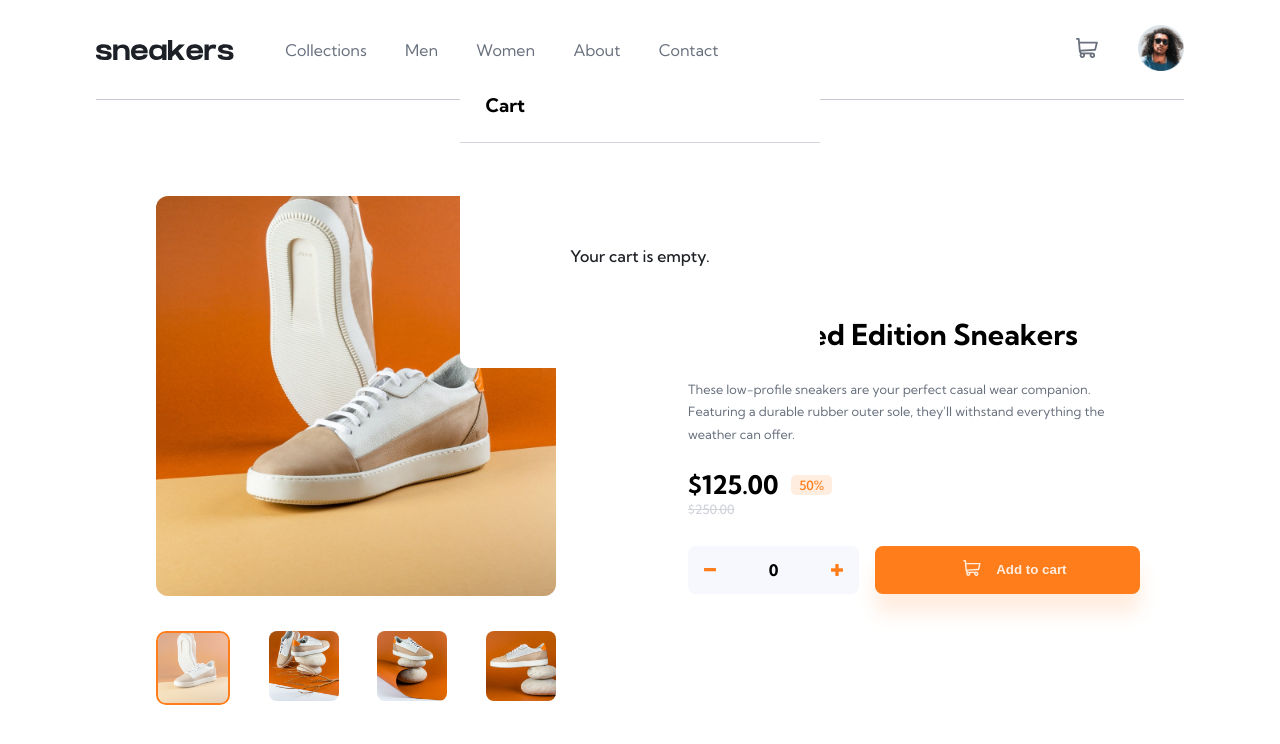
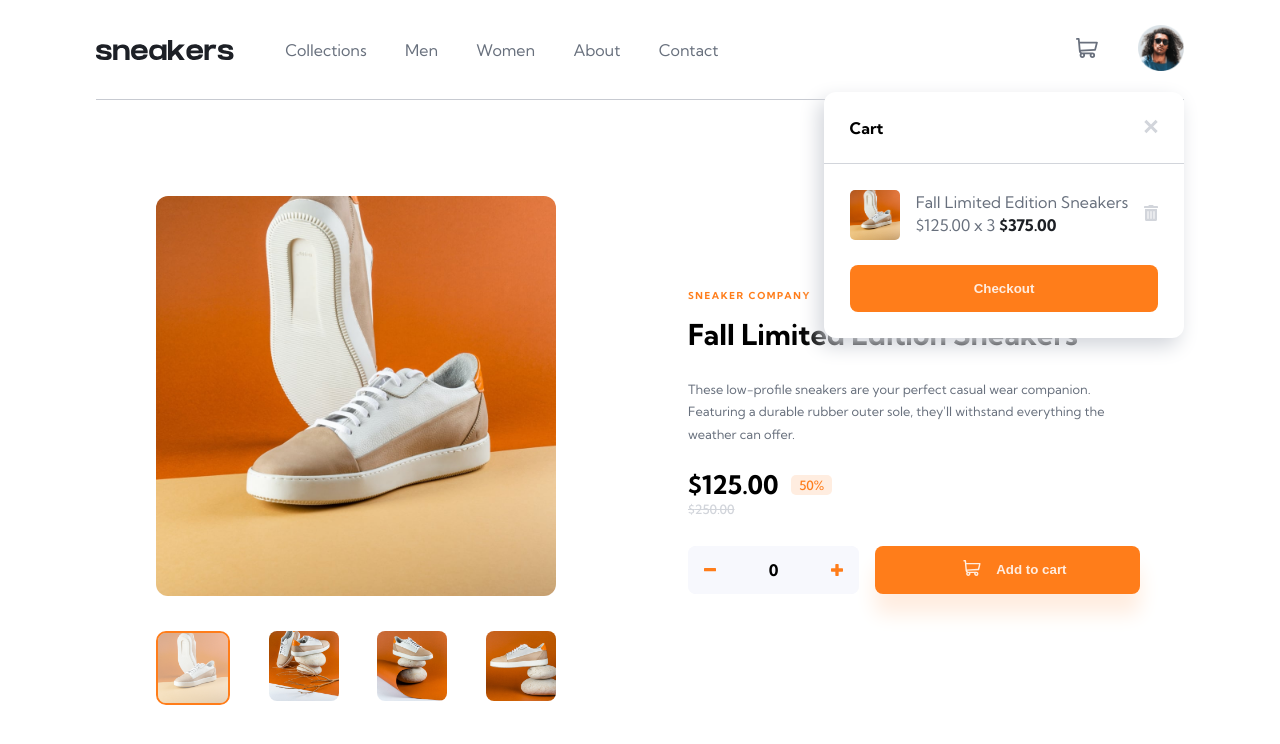
Before and after one commit to cr1deg0/ecommerce-page, a React (Vite) app: page / in a window 1280 px wide. Shown: the top 744 px of the page. Built offline with nearby package versions, Linux system fonts and the light colour scheme.

Commit message:
new cart item component and overal cart styling

```diff
--- a/src/components/Cart/Cart.tsx
+++ b/src/components/Cart/Cart.tsx
@@ -1,14 +1,31 @@
 import React from 'react'
 import './styles/Cart.scss'
+import CartItem from '../CartItem/CartItem'
 
 const Cart = () => {
 	return (
 		<div className='cart'>
-			<h3>Cart</h3>
-			<div>
-				<p>Your cart is empty.</p>
-				{/* CartItem */}
-				{/* Checkout button */}
+			<div className='cart-header'>
+				<h3>Cart</h3>
+				<button>
+					<svg
+						width='14'
+						height='15'
+						xmlns='http://www.w3.org/2000/svg'
+						role='img'
+						aria-label='Close menu icon'
+					>
+						<path
+							d='m11.596.782 2.122 2.122L9.12 7.499l4.597 4.597-2.122 2.122L7 9.62l-4.595 4.597-2.122-2.122L4.878 7.5.282 2.904 2.404.782l4.595 4.596L11.596.782Z'
+							fill-rule='evenodd'
+						/>
+					</svg>
+				</button>
+			</div>
+			<div className='cart-container'>
+				{/* <p className='cart-empty'>Your cart is empty.</p> */}
+				<CartItem />
+				<button className='cart-checkout'>Checkout</button>
 			</div>
 		</div>
 	)
--- a/src/components/Cart/styles/Cart.scss
+++ b/src/components/Cart/styles/Cart.scss
@@ -4,27 +4,55 @@
 .cart {
 	position: absolute;
 	width: $cart-width;
-	height: 300px;
 	z-index: 100;
 	background-color: $white;
-	margin-left: calc((100vw - $cart-width) / 2);
+	right: calc((100vw - $cart-width) / 2);
 	top: calc($small-screen-header-height + 0.5rem);
 	border-radius: 12px;
 	display: grid;
 	grid-template-rows: min-content auto;
 
-	h3 {
+	.cart-header {
+		@include flex-center;
+		justify-content: space-between;
 		padding: 1.6rem;
 		border-bottom: 1px solid $neutral-300;
+		h3 {
+			font-size: $fs-500;
+		}
+		button {
+			background-color: inherit;
+			fill: $neutral-300;
+		}
+		button:hover,
+		button:focus {
+			fill: $primary-300;
+		}
 	}
-	div {
+
+	.cart-container {
 		padding: 1.6rem;
-		justify-self: center;
-		align-self: center;
-		p {
+		// justify-self: center;
+		// align-self: center;
+		.cart-empty {
 			color: $neutral-500;
 			font-weight: $font-medium;
 			justify-self: center;
 		}
+		.cart-checkout {
+			background-color: $primary-300;
+			color: $primary-100;
+			font-weight: $font-bold;
+			width: 100%;
+			padding-block: 1rem;
+			border-radius: 8px;
+		}
 	}
 }
+@media (min-width: $small-screen) {
+	.cart {
+		right: $big-screen-margin;
+		top: calc($big-screen-header-height - 0.5rem);
+		box-shadow: -5px 8px 20px $neutral-300;
+	}
+}
--- /dev/null
+++ b/src/components/CartItem/CartItem.tsx
@@ -0,0 +1,32 @@
+import './styles/CartItem.scss'
+import productData from '../../data/productData'
+
+const CartItem = () => {
+	const data = productData[0]
+	return (
+		<div className='cart-item'>
+			<img src={data.images[0].src} alt={data.images[0].alt}></img>
+			<span>
+				<h5 className='item-data'>{data.name}</h5>
+				<p className='item-data'>
+					${data.discounted_price} x 3{' '}
+					<span className='item-data bold'>$375.00</span>
+				</p>
+			</span>
+			<button>
+				<svg
+					width='14'
+					height='16'
+					xmlns='http://www.w3.org/2000/svg'
+				>
+					<path
+						d='M0 2.625V1.75C0 1.334.334 1 .75 1h3.5l.294-.584A.741.741 0 0 1 5.213 0h3.571a.75.75 0 0 1 .672.416L9.75 1h3.5c.416 0 .75.334.75.75v.875a.376.376 0 0 1-.375.375H.375A.376.376 0 0 1 0 2.625Zm13 1.75V14.5a1.5 1.5 0 0 1-1.5 1.5h-9A1.5 1.5 0 0 1 1 14.5V4.375C1 4.169 1.169 4 1.375 4h11.25c.206 0 .375.169.375.375ZM4.5 6.5c0-.275-.225-.5-.5-.5s-.5.225-.5.5v7c0 .275.225.5.5.5s.5-.225.5-.5v-7Zm3 0c0-.275-.225-.5-.5-.5s-.5.225-.5.5v7c0 .275.225.5.5.5s.5-.225.5-.5v-7Zm3 0c0-.275-.225-.5-.5-.5s-.5.225-.5.5v7c0 .275.225.5.5.5s.5-.225.5-.5v-7Z'
+						fill-rule='nonzero'
+					/>
+				</svg>
+			</button>
+		</div>
+	)
+}
+
+export default CartItem
--- /dev/null
+++ b/src/components/CartItem/styles/CartItem.scss
@@ -0,0 +1,28 @@
+@import '../../../globalStyles/variables.scss';
+@import '../../../globalStyles/mixins.scss';
+
+.cart-item {
+	@include flex-center;
+	justify-content: space-between;
+	margin-bottom: 1.6rem;
+	img {
+		max-width: 50px;
+		border-radius: 5px;
+	}
+	.item-data {
+		color: $neutral-400;
+		font-weight: $font-regular;
+		font-size: $fs-500;
+		margin-bottom: 0.2rem;
+	}
+	.bold {
+		color: $neutral-500;
+		font-weight: $font-bold;
+	}
+	button {
+		background-color: inherit;
+		svg {
+			fill: $neutral-300;
+		}
+	}
+}
--- a/src/data/productData.tsx
+++ b/src/data/productData.tsx
@@ -6,6 +6,7 @@ const productData = [
 			"These low-profile sneakers are your perfect casual wear companion. Featuring a durable rubber outer sole, they'll withstand everything the weather can offer.",
 		price: '250.00',
 		discount: '50',
+		discounted_price: '125.00',
 		images: [
 			{
 				id: 0,
```
